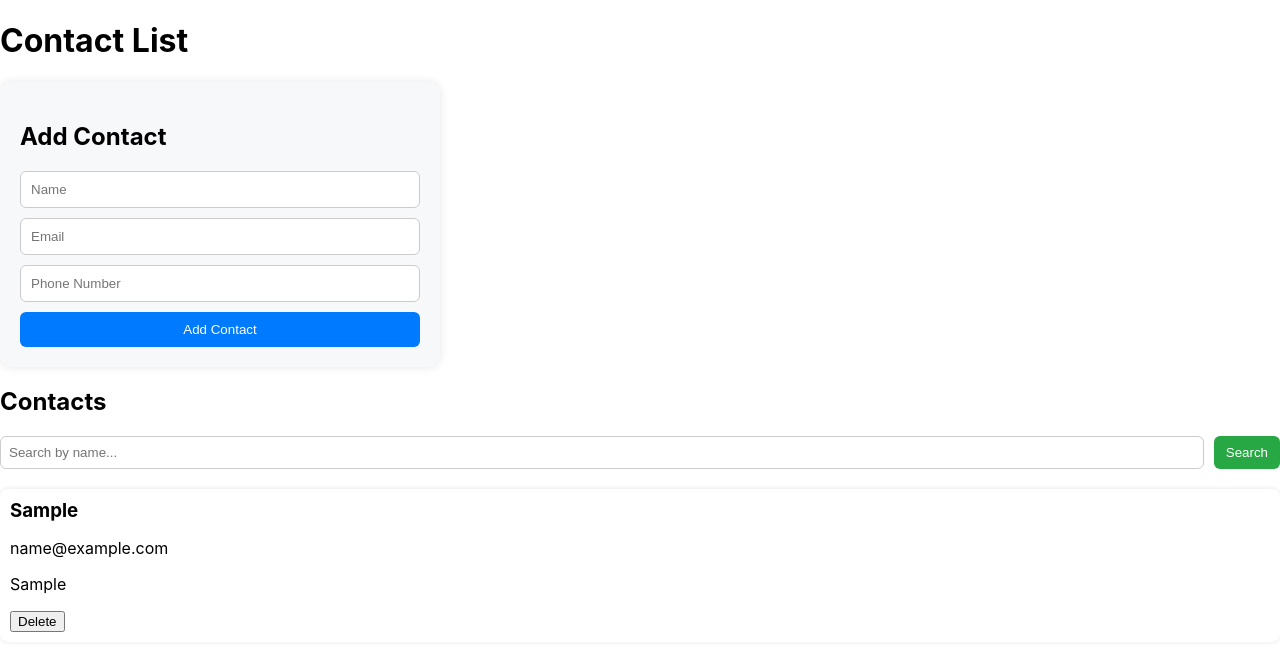
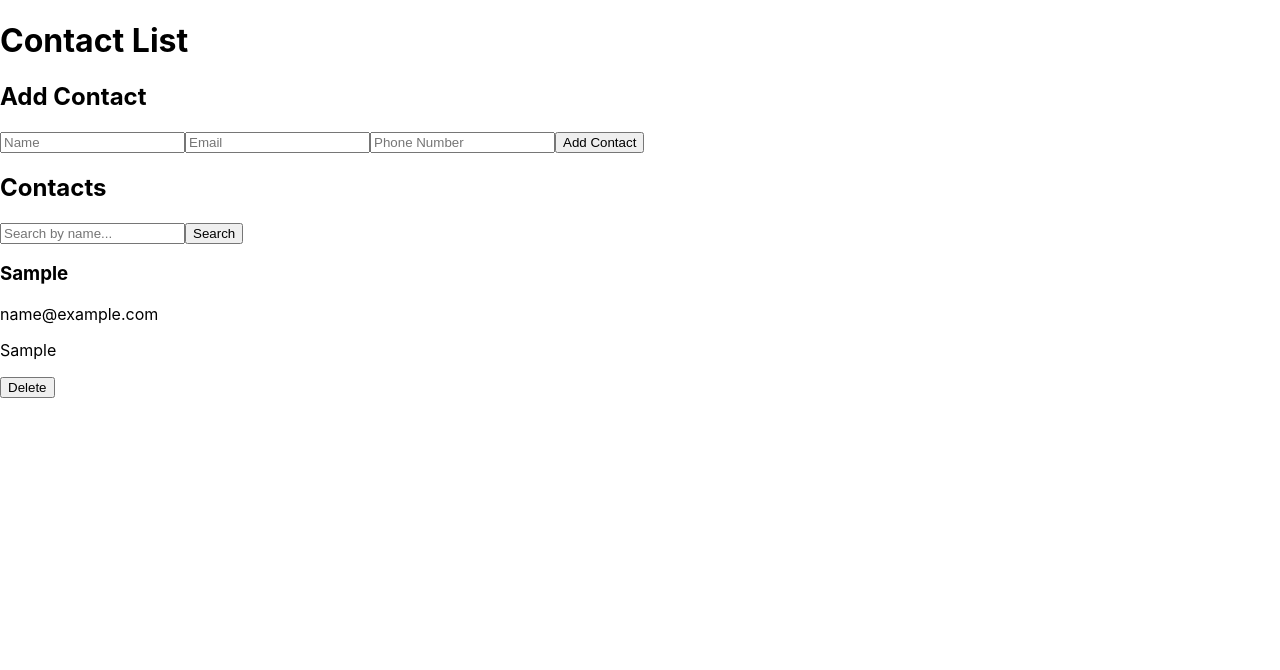
Before and after one commit to karmartir/exam-test, a React (Create React App) app: page / in a window 1280 px wide. Both pictures are taken after typing "Sample", "name@example.com", "Sample" into the empty fields and a click on the button "Add Contact". Shown: the top 670 px of the page. Built offline with nearby package versions, Linux system fonts and the light colour scheme.

Commit message:
no style, my version, just a logic

```diff
--- a/src/App.js
+++ b/src/App.js
@@ -1,5 +1,4 @@
 import { useState } from "react";
-import "./App.css";
 
 function App() {
   const [name, setName] = useState("");
@@ -36,20 +35,16 @@ function App() {
   };
 
   return (
-    <div className="app-container">
-      <h1 className="main-title">Contact List</h1>
-
-      <div className="content-wrapper">
-        <div className="form-section">
+    <>
+      <h1>Contact List</h1>
           <h2>Add Contact</h2>
-          <form onSubmit={handleNewUser} className="contact-form">
+          <form onSubmit={handleNewUser}>
             <input
               placeholder="Name"
               required
               type="text"
               value={name}
               onChange={(e) => setName(e.target.value)}
-              className="input-field"
             />
             <input
               placeholder="Email"
@@ -57,7 +52,6 @@ function App() {
               type="text"
               value={email}
               onChange={(e) => setEmail(e.target.value)}
-              className="input-field"
             />
             <input
               placeholder="Phone Number"
@@ -65,49 +59,36 @@ function App() {
               type="text"
               value={phone}
               onChange={(e) => setPhone(e.target.value)}
-              className="input-field"
             />
-            <button type="submit" className="add-button">
-              Add Contact
-            </button>
+            <button type="submit">Add Contact</button>
           </form>
-        </div>
 
-        <div className="contacts-section">
+
+        <div>
           <h2>Contacts</h2>
-          <div className="search-bar">
             <input
               value={searchInput}
               onChange={(e) => setSearchInput(e.target.value)}
               placeholder="Search by name..."
-              className="search-input"
             />
-            <button onClick={handleSearchOrReset} className="search-button">
+            <button onClick={handleSearchOrReset}>
               {filteredUsers.length > 0 ? "Reset" : "Search"}
             </button>
-          </div>
 
-          <div className="contacts-list">
+
+          <div>
             {(filteredUsers.length > 0 ? filteredUsers : users).map((user) => (
-              <div key={user.id} className="contact-card">
-                <div>
-                  <h3>{user.name}</h3>
-                  <p>{user.email}</p>
-                  <p>{user.phone}</p>
-                </div>
-                <button
-                  onClick={() => handleDelete(user.id)}
-                  className="delete-button"
-                >
-                  Delete
-                </button>
+              <div key={user.id}>
+                <h3>{user.name}</h3>
+                <p>{user.email}</p>
+                <p>{user.phone}</p>
+                <button onClick={() => handleDelete(user.id)}>Delete</button>
               </div>
             ))}
           </div>
         </div>
-      </div>
-    </div>
+
+    </>
   );
 }
-
 export default App;
```
